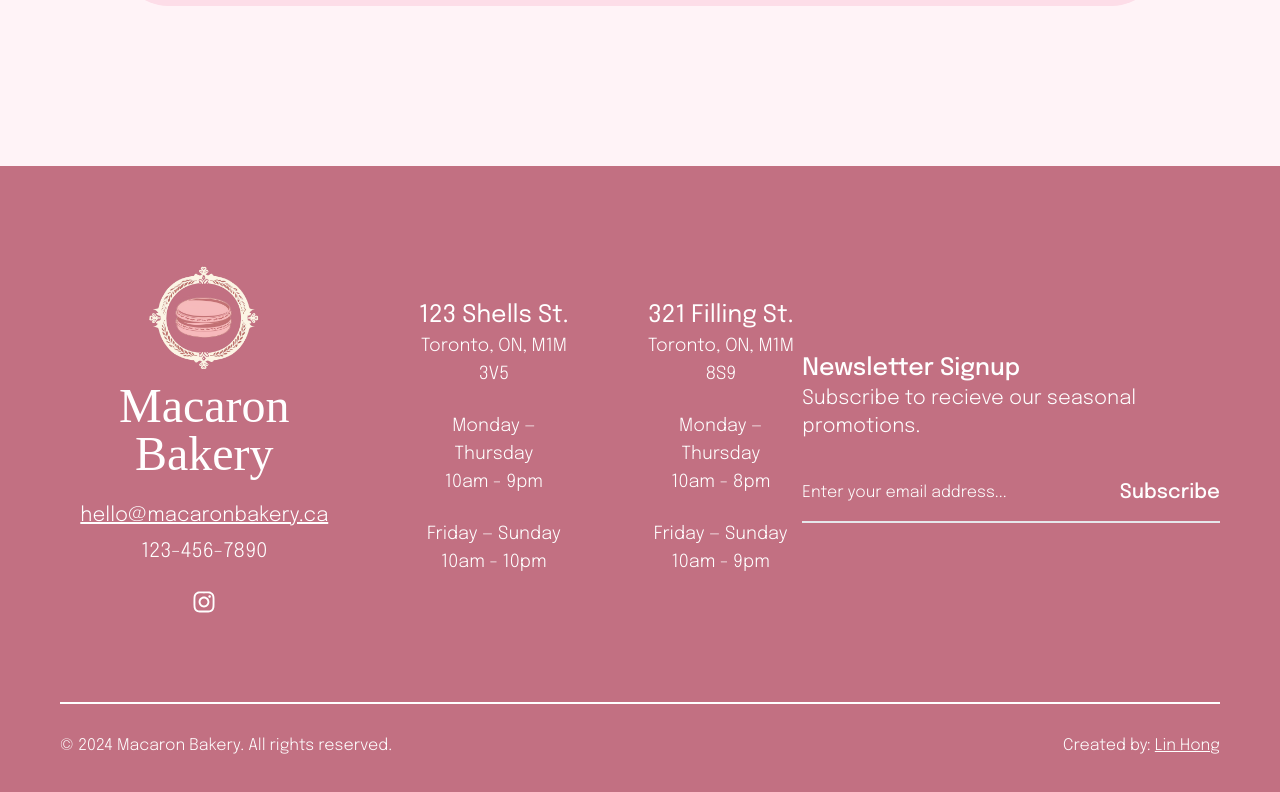
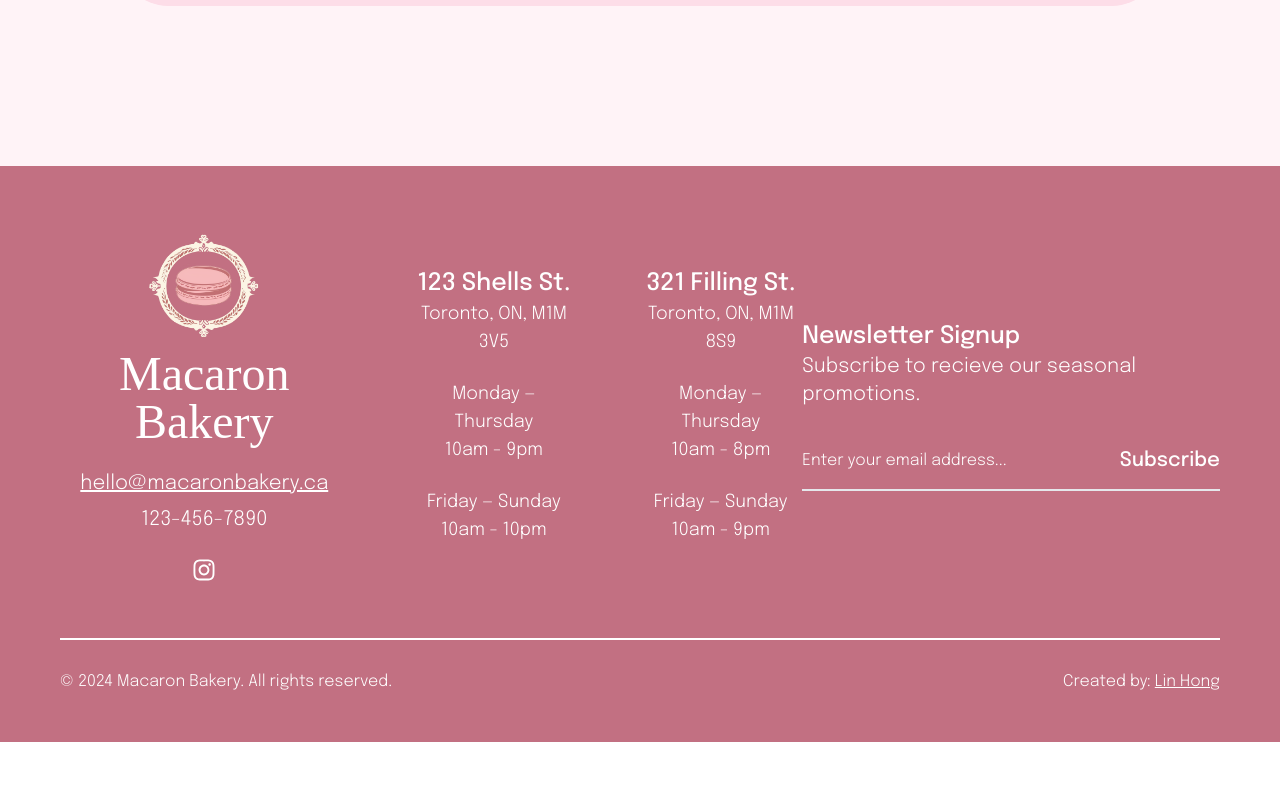
Before and after one commit to LinHong149/tej3-website, a Next.js app: page / in a window 1280 px wide. Shown: the part 4489-5281 px from the top of the page. After the commit the page ends 5231 px from the top, so only its background shows below. Built offline with nearby package versions, Linux system fonts and the light colour scheme; a web font is replaced by a local one.

Commit message:
Footer minor styling changes

```diff
--- a/src/app/components/Footer.jsx
+++ b/src/app/components/Footer.jsx
@@ -6,7 +6,7 @@ import { constants } from '../constants'
 const Footer = () => {
   return (
     <div className='bg-secondary flex flex-col w-full px-[60px] justify-between items-center'>
-        <div className="flex justify-between w-full gap-18 py-24 items-center">
+        <div className="flex justify-between w-full gap-18 py-16 items-center">
             <div className="flex gap-16 items-center">
                 <div className="flex flex-col items-center gap-6">
                     <div className='logo w-fit flex flex-col gap-2 items-center'>
@@ -26,7 +26,7 @@ const Footer = () => {
 
                 {constants.locationInfo.map(({street, location, schedule}) => (
                     <div className='flex flex-col items-center gap-6 [&>*]:text-center [&>*]:text-main [&>*]:text-lg'>
-                        <p><strong className='text-2xl text-center'>{street}</strong><br/>{location}</p>
+                        <p><strong className='text-2xl text-center font-medium'>{street}</strong><br/>{location}</p>
                         <p className='text-center text-lg text-white w-fit'>{schedule[0].date}<br/>{schedule[0].time}</p>
                         <p className='text-center text-lg text-white w-fit'>{schedule[1].date}<br/>{schedule[1].time}</p>
                     </div>
```
